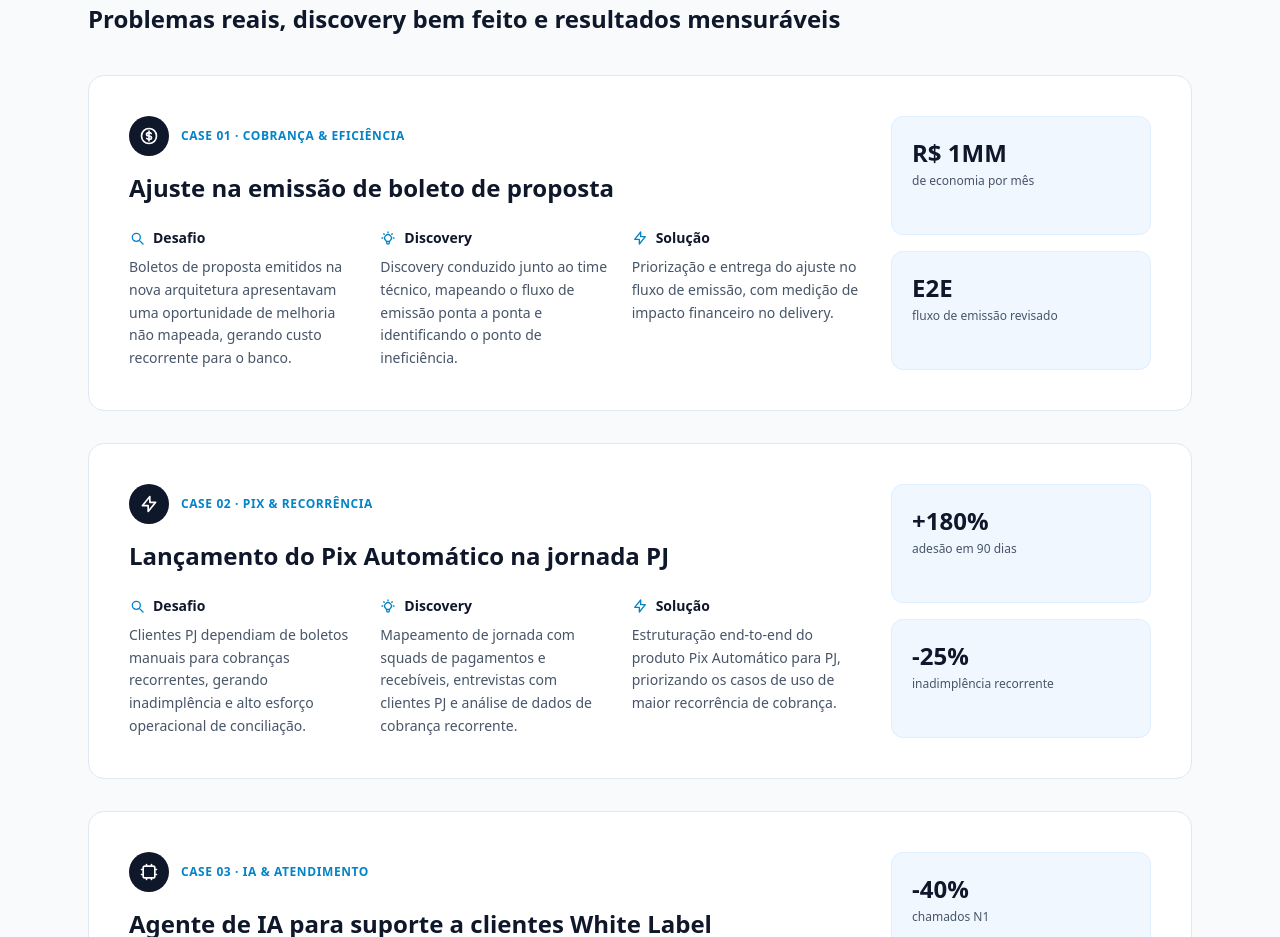
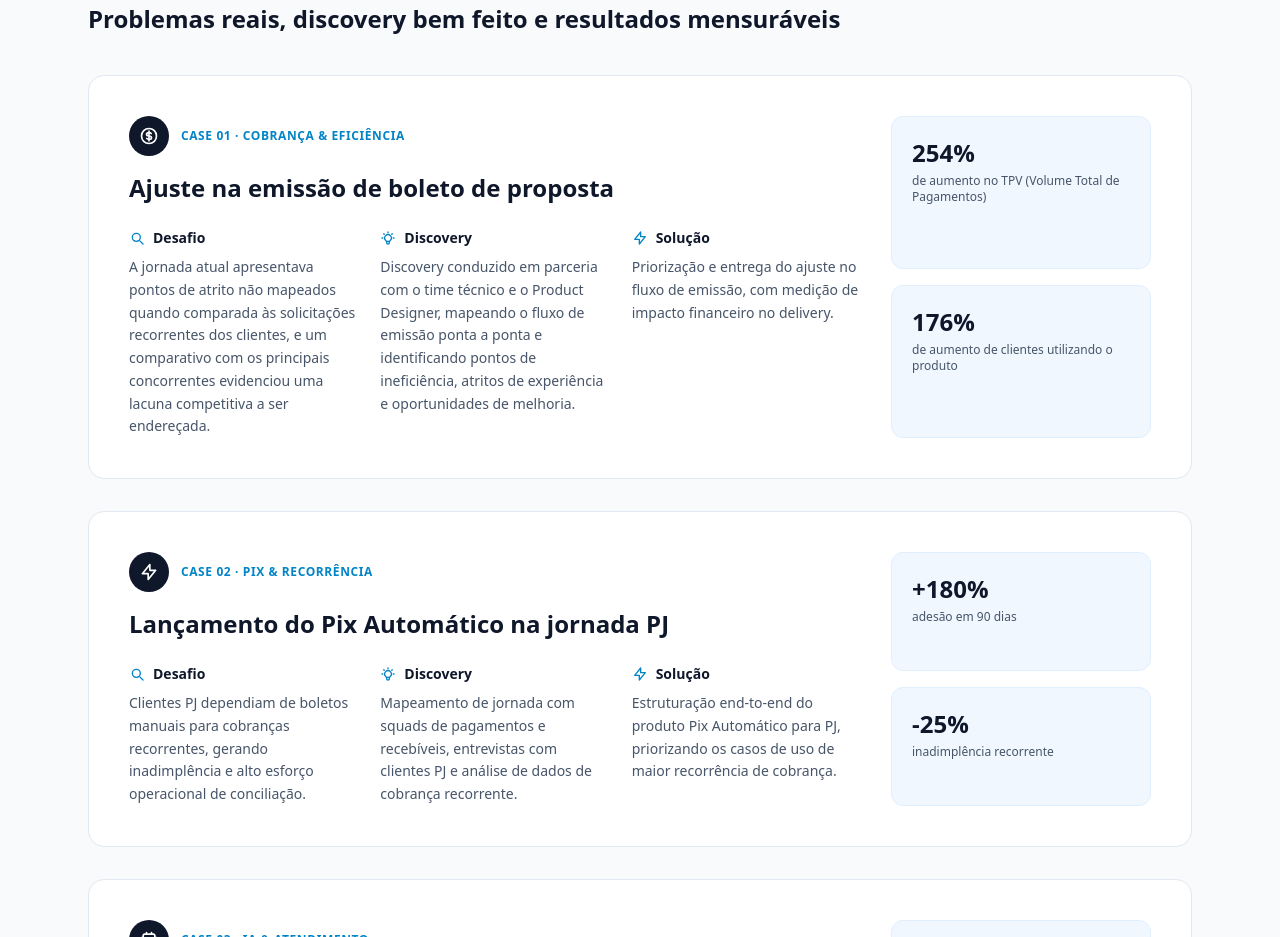
Before and after one commit to rodrigoerocha/portifolio, a plain HTML site: page index.html in a window 1280 px wide. Shown: the part 2348-3285 px from the top of the page. Drawn offline with nearby package versions, Linux system fonts and the light colour scheme.

Commit message:
Update index.html

```diff
--- a/index.html
+++ b/index.html
@@ -240,14 +240,14 @@
                                         <svg class="w-4 h-4 text-brand-600" fill="none" stroke="currentColor" viewBox="0 0 24 24"><path stroke-linecap="round" stroke-linejoin="round" stroke-width="2" d="M21 21l-4.35-4.35M17 11a6 6 0 11-12 0 6 6 0 0112 0z"></path></svg>
                                         Desafio
                                     </h4>
-                                    <p class="text-sm text-slate-600 leading-relaxed">Boletos de proposta emitidos na nova arquitetura apresentavam uma oportunidade de melhoria não mapeada, gerando custo recorrente para o banco.</p>
+                                    <p class="text-sm text-slate-600 leading-relaxed">A jornada atual apresentava pontos de atrito não mapeados quando comparada às solicitações recorrentes dos clientes, e um comparativo com os principais concorrentes evidenciou uma lacuna competitiva a ser endereçada.</p>
                                 </div>
                                 <div>
                                     <h4 class="flex items-center gap-2 font-bold text-slate-900 mb-2 text-sm">
                                         <svg class="w-4 h-4 text-brand-600" fill="none" stroke="currentColor" viewBox="0 0 24 24"><path stroke-linecap="round" stroke-linejoin="round" stroke-width="2" d="M9.663 17h4.673M12 3v1m6.364 1.636l-.707.707M21 12h-1M4 12H3m3.343-5.657l-.707-.707m2.828 9.9a5 5 0 117.072 0l-.548.547A3.374 3.374 0 0014 18.469V19a2 2 0 11-4 0v-.531c0-.895-.356-1.754-.988-2.386l-.548-.547z"></path></svg>
                                         Discovery
                                     </h4>
-                                    <p class="text-sm text-slate-600 leading-relaxed">Discovery conduzido junto ao time técnico, mapeando o fluxo de emissão ponta a ponta e identificando o ponto de ineficiência.</p>
+                                    <p class="text-sm text-slate-600 leading-relaxed">Discovery conduzido em parceria com o time técnico e o Product Designer, mapeando o fluxo de emissão ponta a ponta e identificando pontos de ineficiência, atritos de experiência e oportunidades de melhoria.</p>
                                 </div>
                                 <div>
                                     <h4 class="flex items-center gap-2 font-bold text-slate-900 mb-2 text-sm">
@@ -260,12 +260,12 @@
                         </div>
                         <div class="flex flex-row lg:flex-col gap-4">
                             <div class="flex-1 bg-brand-50 border border-brand-100 rounded-xl p-5">
-                                <div class="text-2xl font-extrabold text-slate-900">R$ 1MM</div>
-                                <div class="text-xs text-slate-600 mt-1">de economia por mês</div>
+                                <div class="text-2xl font-extrabold text-slate-900">254%</div>
+                                <div class="text-xs text-slate-600 mt-1">de aumento no TPV (Volume Total de Pagamentos)</div>
                             </div>
                             <div class="flex-1 bg-brand-50 border border-brand-100 rounded-xl p-5">
-                                <div class="text-2xl font-extrabold text-slate-900">E2E</div>
-                                <div class="text-xs text-slate-600 mt-1">fluxo de emissão revisado</div>
+                                <div class="text-2xl font-extrabold text-slate-900">176%</div>
+                                <div class="text-xs text-slate-600 mt-1">de aumento de clientes utilizando o produto</div>
                             </div>
                         </div>
                     </div>
```
